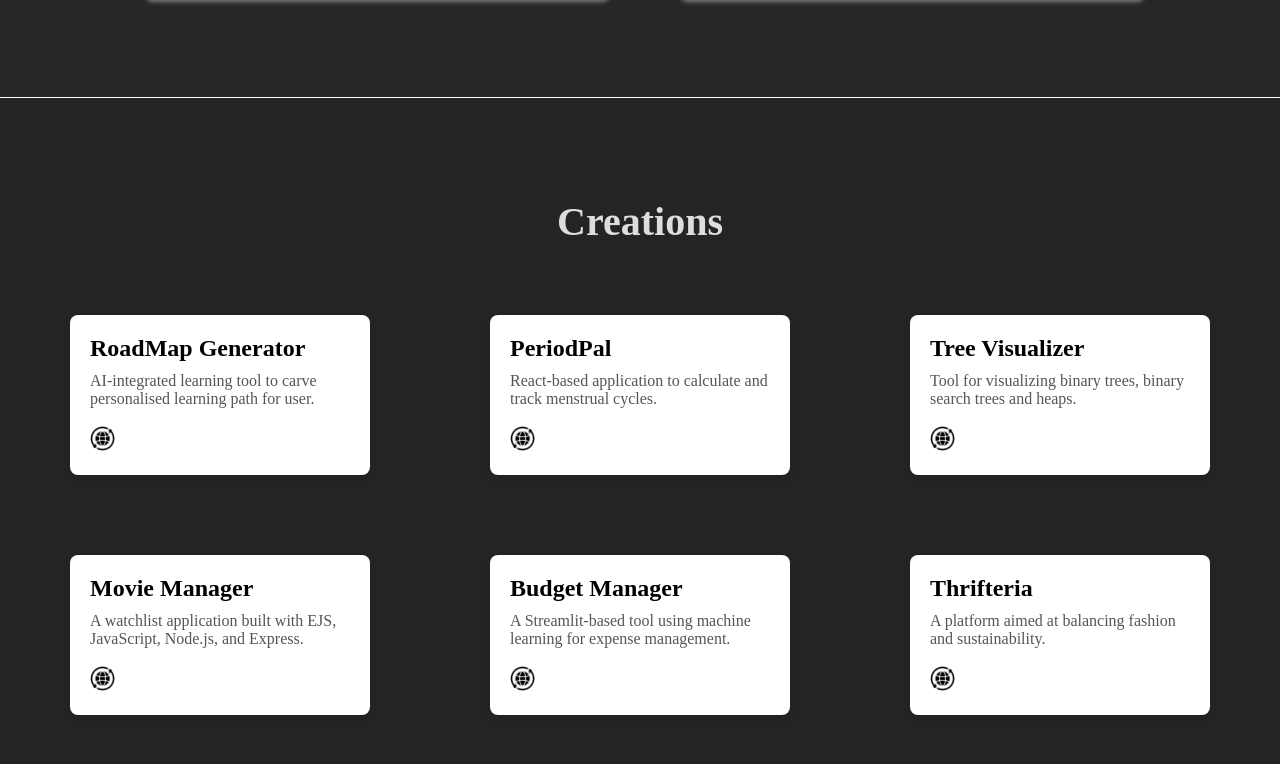
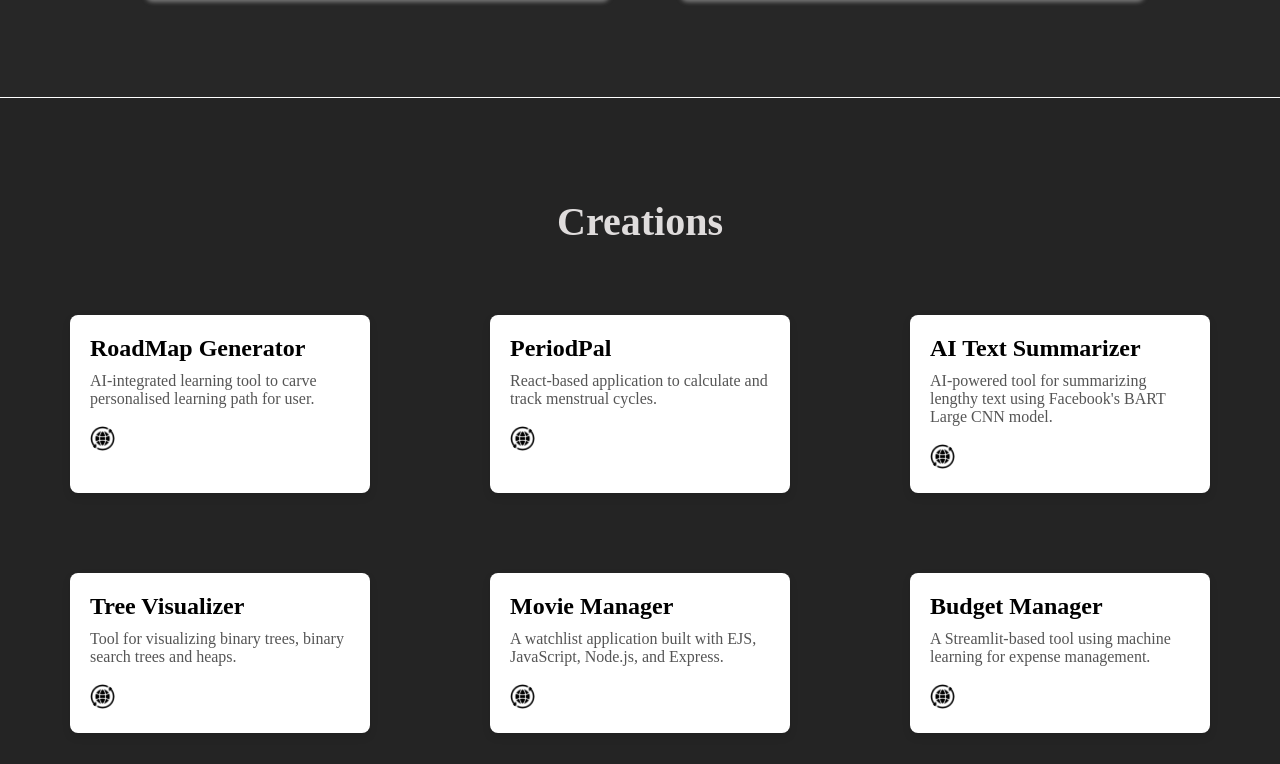
Before and after one commit to garimabhayanaa/portfolio, a React (Create React App) app: page / in a window 1280 px wide. Shown: the part 2033-2797 px from the top of the page. Built offline with nearby package versions, Linux system fonts and the light colour scheme.

Commit message:
Added Ai Text Summarizer to projects

```diff
--- a/src/components/Creations.js
+++ b/src/components/Creations.js
@@ -17,6 +17,12 @@ const projects = [
     link: 'https://garimabhayanaa.github.io/PeriodPal/',
   },
   {
+    title: 'AI Text Summarizer',
+    brief: 'AI-powered tool for summarizing lengthy text using Facebook\'s BART Large CNN model.',
+    header: 'Efficient Summarization of Complex Texts',
+    description: 'An intelligent application that leverages Facebook\'s BART Large CNN model, accessed via Hugging Face, to condense long articles, reports, and documents into concise summaries. By inputting any text, you can quickly receive a clear, coherent summary that retains the essential points and key information of the original content. The AI Text Summarizer provides a seamless experience, allowing users to gain insights from lengthy texts without reading the entire document, making it ideal for researchers, students, and professionals alike.',
+    link: 'https://text-summarizer--ai.vercel.app/',
+  },{
     title: 'Tree Visualizer',
     brief: 'Tool for visualizing binary trees, binary search trees and heaps.',
     header: 'Interactive visualisation of tree data structures',
```
